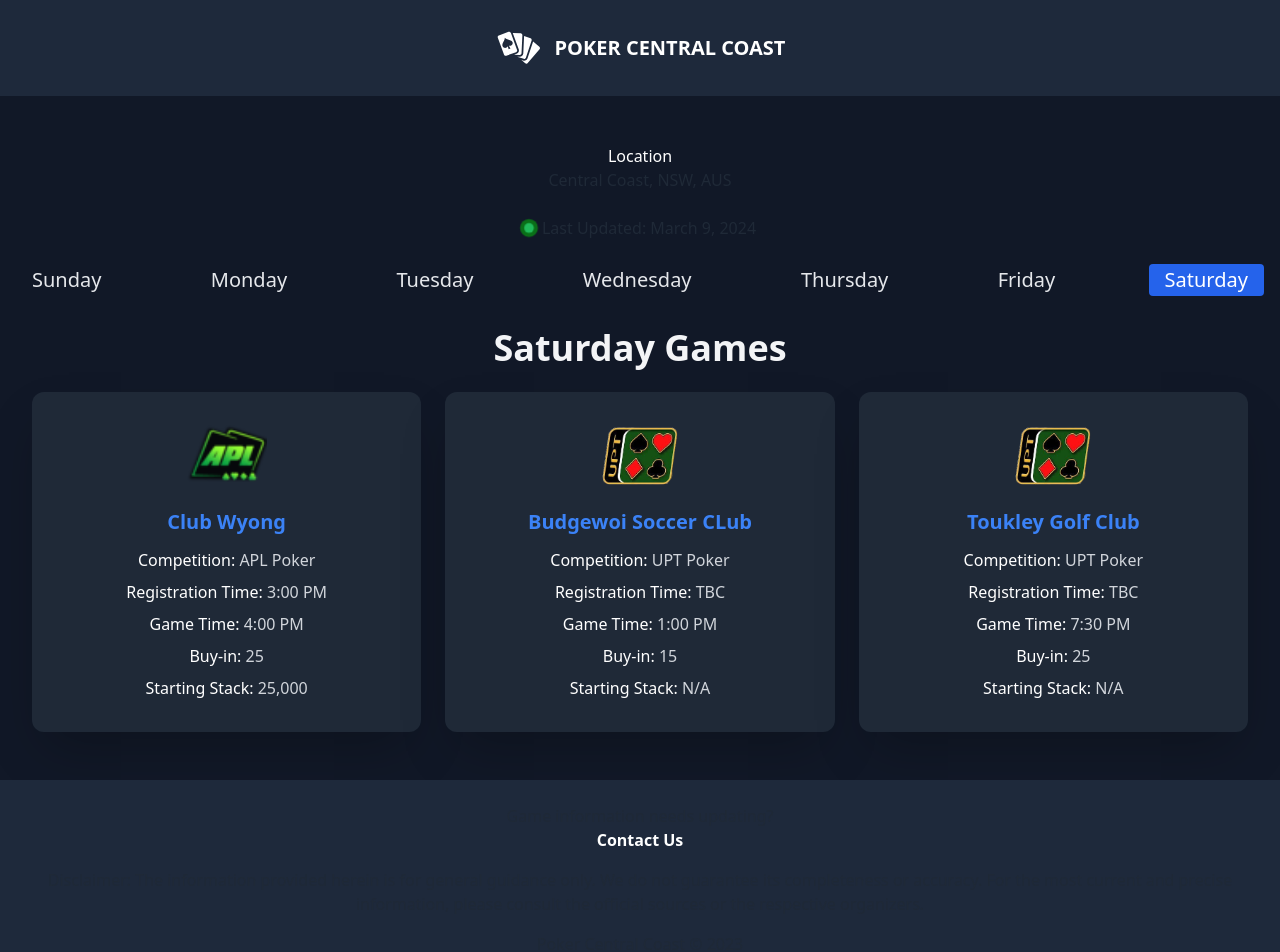
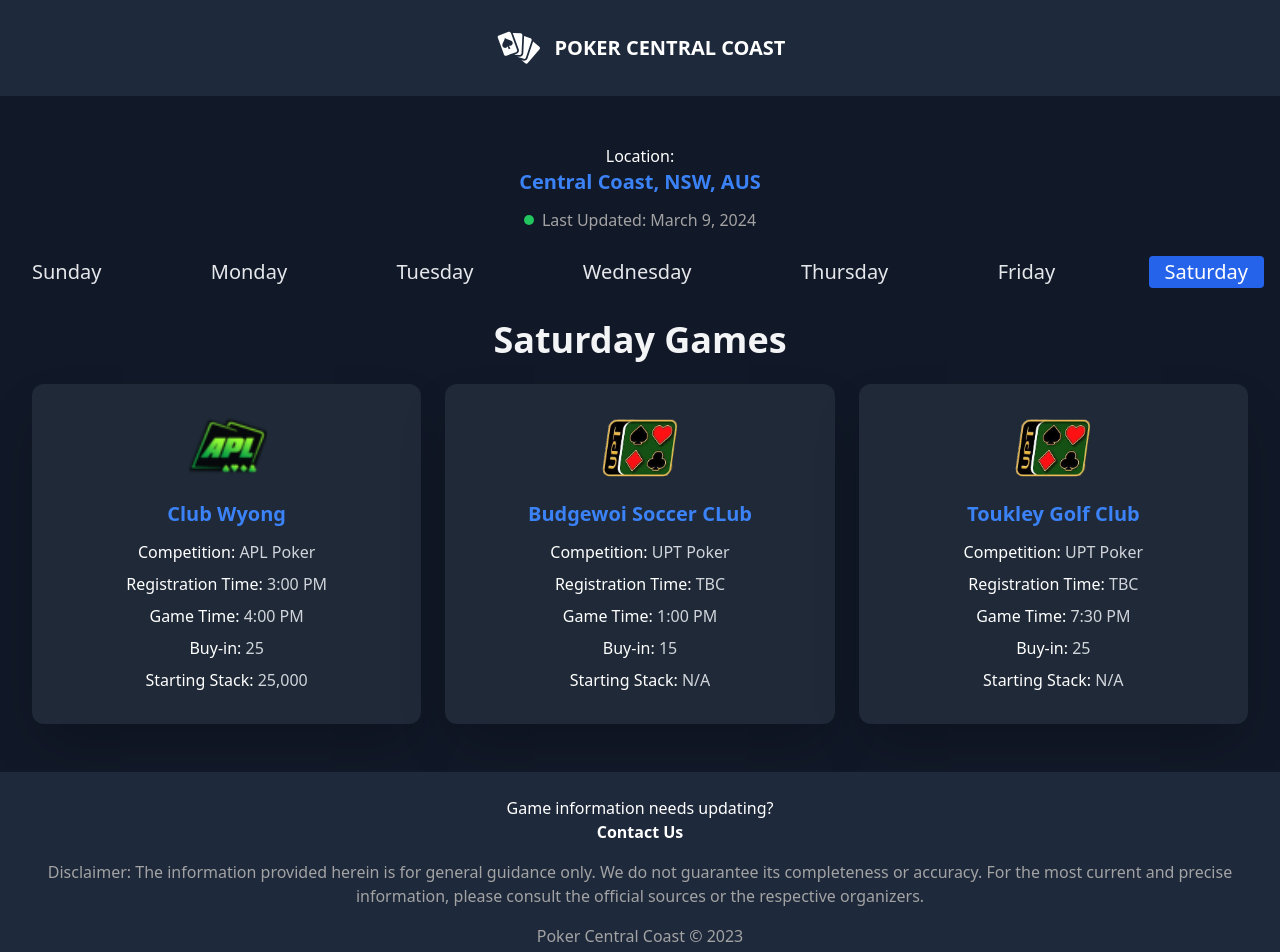
Before and after one commit to marcus-agrippa/poker-listing-app, a React (Create React App) app: page / in a window 1280 px wide. Shown: the top 952 px of the page. Built offline with nearby package versions, Linux system fonts and the light colour scheme; the HTML template or start-up script is replaced by a standard one.

Commit message:
update text colours

```diff
--- a/src/components/LastUpdated.jsx
+++ b/src/components/LastUpdated.jsx
@@ -4,7 +4,7 @@ const LastUpdated = ({ lastUpdated }) => {
   return (
     <div className="flex items-center justify-center">
       <div className="w-2.5 h-2.5 bg-green-500 rounded-full animate-pulse-green"></div>
-      <span className="ml-2">Last Updated: {lastUpdated}</span>
+      <span className="ml-2 text-neutral-400">Last Updated: {lastUpdated}</span>
     </div>
   )
 }
--- a/src/components/TabList.jsx
+++ b/src/components/TabList.jsx
@@ -10,7 +10,7 @@ const TabList = ({ activeDay, setActiveDay, daysOfWeek }) => {
 
   return (
     <div>
-      <p><span className="font-medium text-white">Location </span><br></br> Central Coast, NSW, AUS</p><br></br>
+      <p className="font-medium text-white mb-3">Location: <br></br><span className='text-xl text-blue-500 font-semibold'>Central Coast, NSW, AUS</span></p>
       <LastUpdated lastUpdated="March 9, 2024" />
       <br></br>
       <div className="lg:hidden mb-4">
--- a/src/layout/Footer.jsx
+++ b/src/layout/Footer.jsx
@@ -4,9 +4,10 @@ import { Link } from 'react-router-dom';
 const Footer = () => {
   return (
     <footer className="bg-slate-800 text-center p-6 bottom-0 w-full">
-      <Link to="/contact">Game information needs updating? <br></br><span className="text-white font-bold">Contact Us</span></Link>
-      <p className='mt-4'>Disclaimer: The information provided herein is for general guidance only. We do not guarantee its completeness or accuracy. For the most current and precise information, please consult the official sources or the respective organizers.</p>
-      <p className='mt-4'>Poker Central Coast © {new Date().getFullYear()}</p>
+      <p className='text-white'>Game information needs updating?</p>
+      <Link to="/contact"><p className='text-white font-bold'>Contact Us</p></Link>
+      <p className='mt-4 text-neutral-400'>Disclaimer: The information provided herein is for general guidance only. We do not guarantee its completeness or accuracy. For the most current and precise information, please consult the official sources or the respective organizers.</p>
+      <p className='mt-4 text-neutral-400'>Poker Central Coast © {new Date().getFullYear()}</p>
     </footer>
   )
 }
--- a/tailwind.config.js
+++ b/tailwind.config.js
@@ -4,17 +4,7 @@ module.exports = {
     "./src/**/*.{js,jsx,ts,tsx}",
   ],
   theme: {
-    extend: {
-      keyframes: {
-        pulse: {
-          '0%, 100%': { transform: 'scale(0.95)', boxShadow: '0 0 0 0 rgba(0, 255, 0, 0.7)' },
-          '70%': { transform: 'scale(1)', boxShadow: '0 0 0 10px rgba(0, 255, 0, 0)' },
-        },
-      },
-      animation: {
-        'pulse-green': 'pulse 2s infinite',
-      },
-    },
+    extend: {},
   },
   plugins: [require("daisyui")],
 }
```
